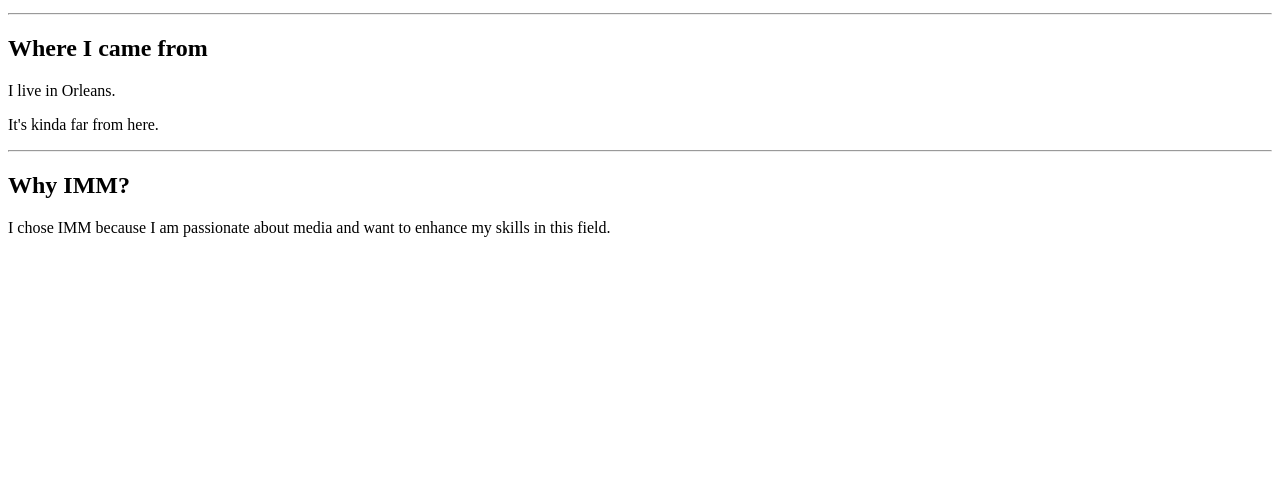
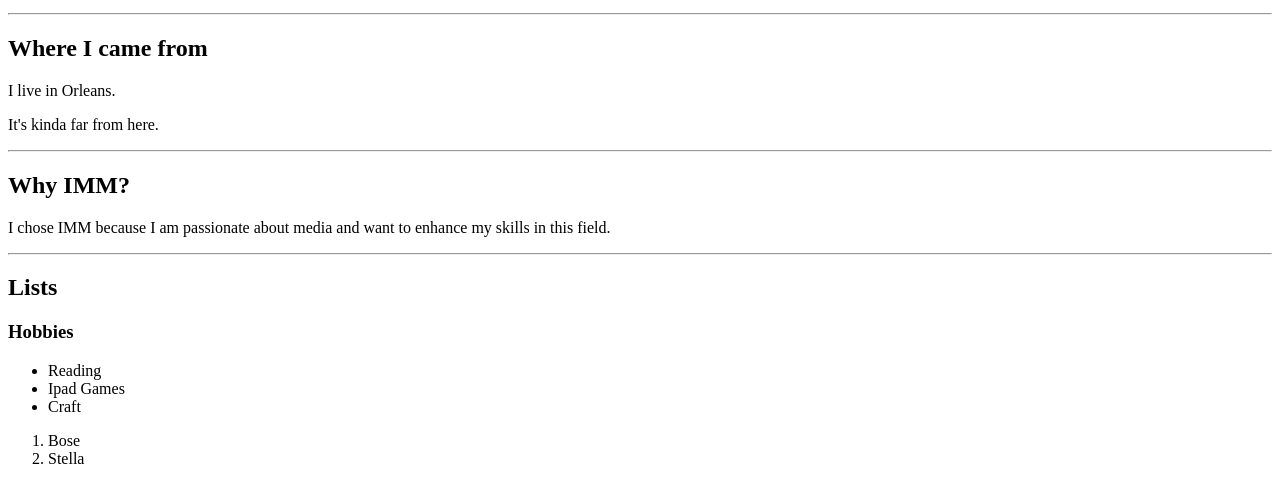
Before and after one commit to perr0580/perr0580-a1, a plain HTML site: page index.html in a window 1280 px wide. Shown: the part 101-604 px from the top of the page. Drawn offline with Linux system fonts and the light colour scheme.

Commit message:
adds list

```diff
--- a/index.html
+++ b/index.html
@@ -16,5 +16,17 @@
     <h2>Why IMM?</h2>
     <p>I chose IMM because I am passionate about media and want to enhance my skills in this field.</p>
     <!-- valid to here -->
+    <hr>
+    <h2>Lists</h2>
+    <h3>Hobbies</h3>
+    <ul>
+        <li>Reading</li>
+        <li>Ipad Games</li>
+        <li>Craft</li>
+    </ul>
+    <ol>
+        <li>Bose</li>
+        <li>Stella</li>
+    </ol>
 </body>
 </html>
```
